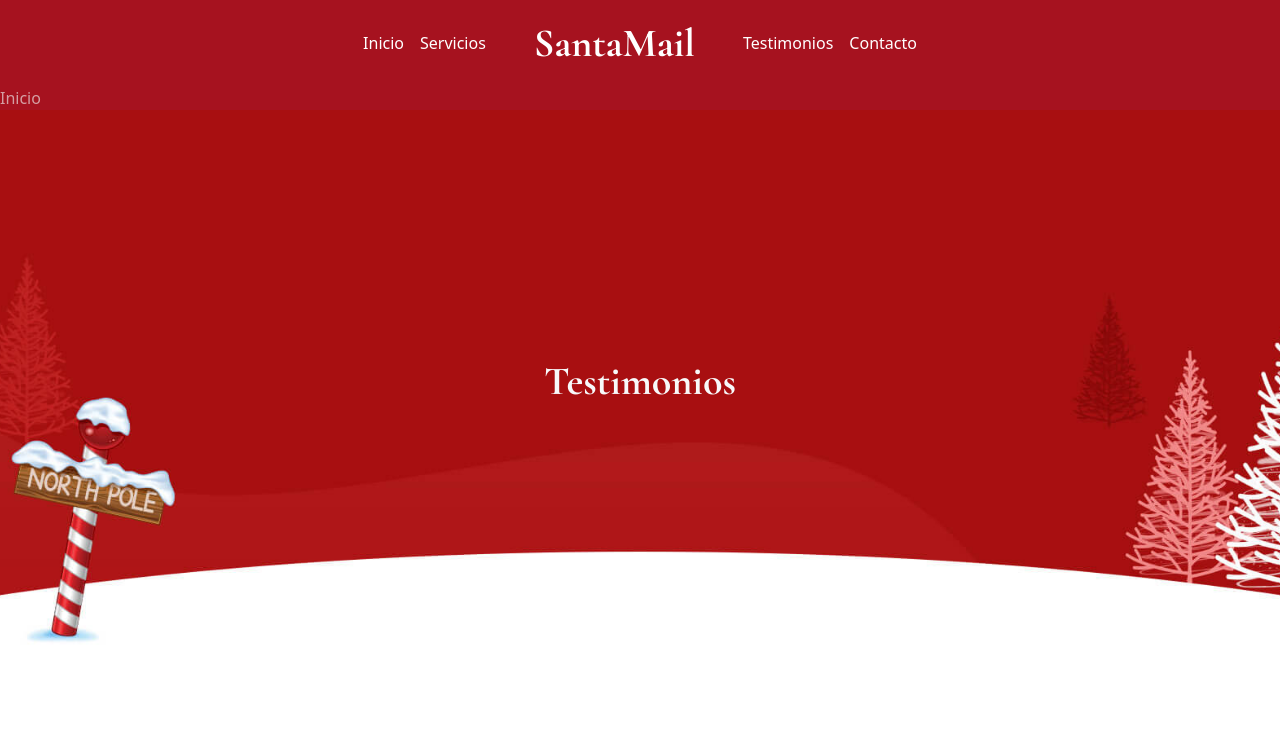
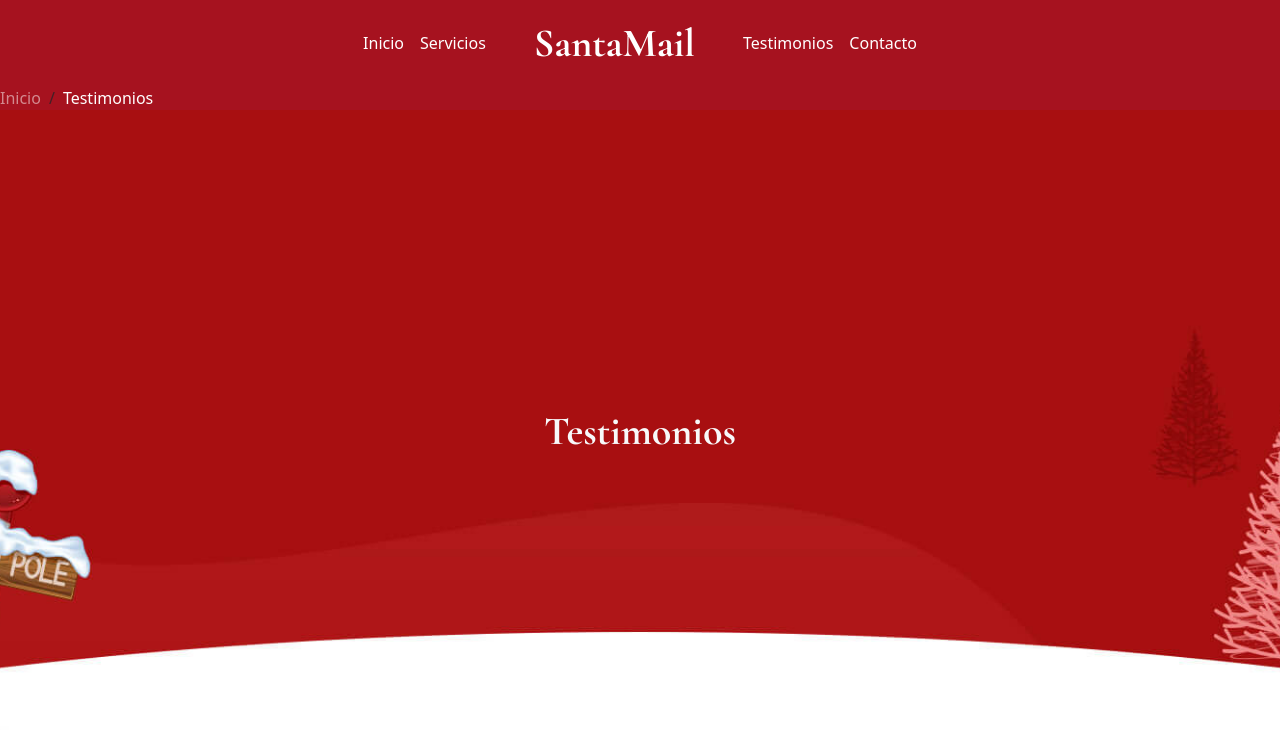
Before and after one commit to nicholelouis/SantaMail, a plain HTML site: page testimonios.html in a window 1280 px wide. Shown: the top 730 px of the page. Drawn offline with nearby package versions, Linux system fonts and the light colour scheme.

Commit message:
testimonios

```diff
--- a/css/styles.css
+++ b/css/styles.css
@@ -12,7 +12,7 @@
     background-size: cover;
     background-position: center;
     background-repeat: no-repeat;
-    height: 550px;
+    height: 650px;
     color: white;
 }
 .navidad-font {
--- a/testimonios.html
+++ b/testimonios.html
@@ -31,17 +31,18 @@
 <div class="navbar-custom mb-0">
   <nav aria-label="breadcrumb position-absolute top-0 start-0 " >
     <ol class="breadcrumb m-0">
-      <li class="breadcrumb-item active" style="color: #f0f0f0a2;" aria-current="page">Inicio</li>
+      <li class="breadcrumb-item disable" aria-current="page"> <a href="index.html" class="text-decoration-none text-white-50">Inicio</a></li>
+      <li class="breadcrumb-item active" style="color: white;" aria-current="page">Testimonios</li>
+
     </ol>
   </nav>
 </div>
 <!-- fin breadcrumbs -->
 
+
   <!-- Sección con fondo -->
-    <div class="container-fluid fondo-imagen mb-4 justify-content-center align-items-center d-flex">
-        <div class="container-fluid d-flex align-items-center justify-content-center">
+    <div class="container-fluid fondo-imagen  justify-content-center align-items-center d-flex">
             <h1 class="text-light navidad-font">Testimonios</h1>
-        </div>
     </div>
 
 
```
